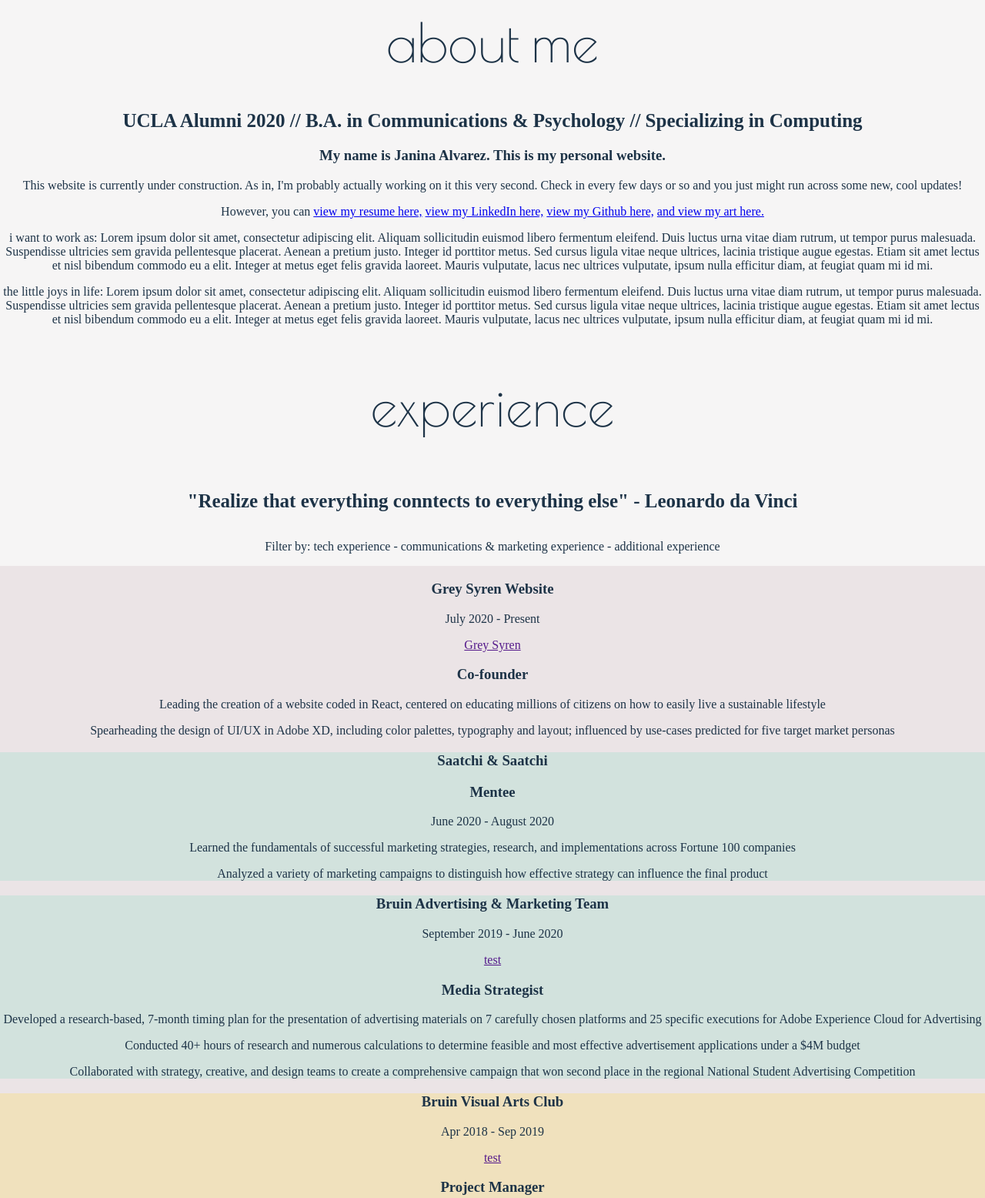
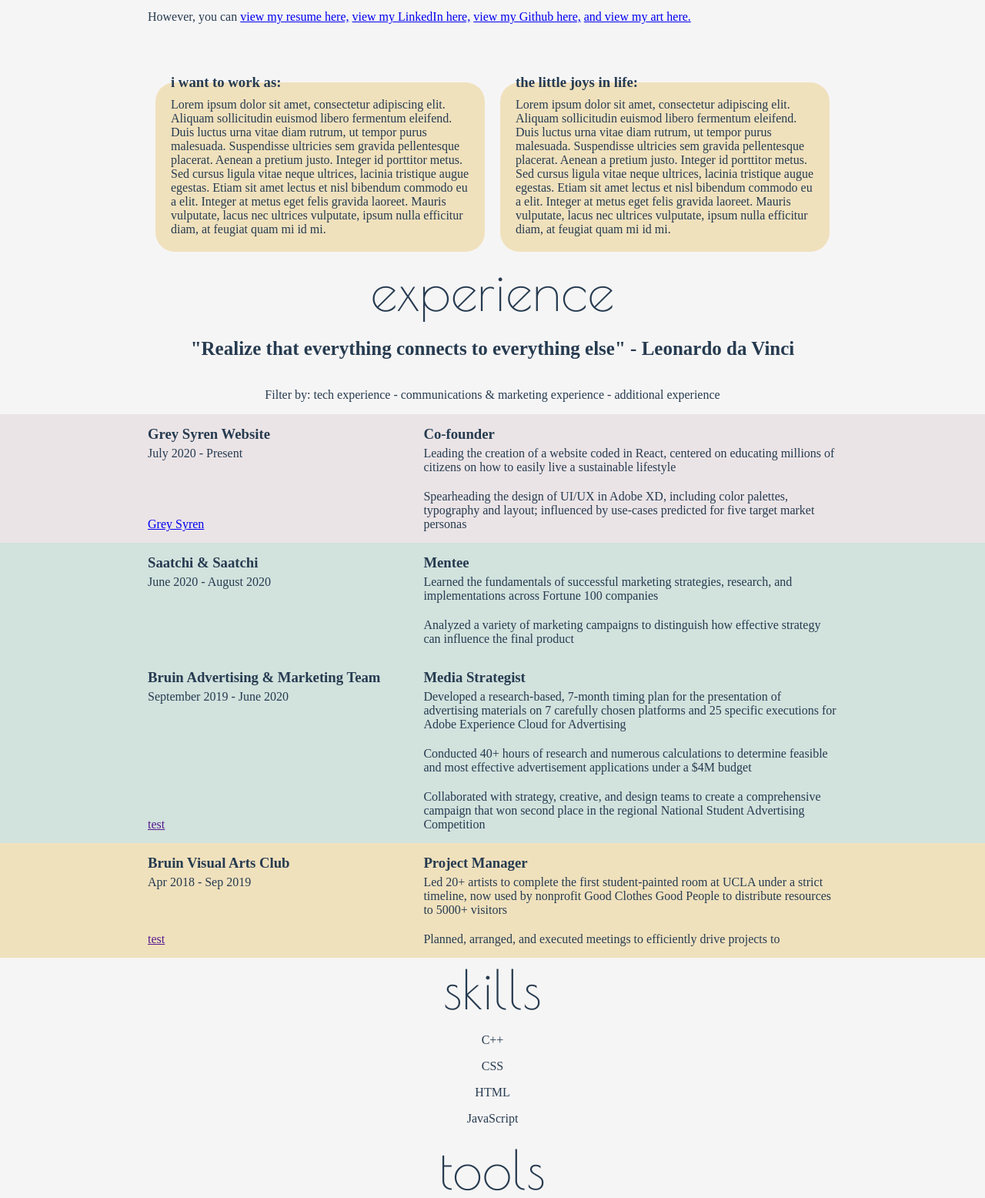
Before and after one commit to missjantastic/missjantastic.github.io, a plain HTML site: page index.html in a window 1280 px wide. Shown: the part 843-2399 px from the top of the page at 77% size. Drawn offline with nearby package versions, Linux system fonts and the light colour scheme.

Commit message:
fixed resume section formatting, started formatting about section

```diff
--- a/index.html
+++ b/index.html
@@ -17,61 +17,77 @@
         <p>art portfolio  -  programming portfolio  -  blog  -  other fun stuff</p>
     </div>
     <div id= "animation">
-        <img id="introVid" src="resources/media/clouds.png" style="width: 75%;">
+        <video controls>
+        <source src="resources/media/an-elpitch.mp4" type="video/mp4">
+        </video>
     </div>
 
     <div id= "aboutme">
-        <h1>about me</h1>
-        <h2>UCLA Alumni 2020 // B.A. in Communications & Psychology // Specializing in Computing </h2>
+        <h1 style="text-align: center;">about me</h1>
+        <h2 style="text-align: center;">UCLA Alumni 2020 // B.A. in Communications & Psychology // Specializing in Computing </h2>
         <h3>My name is Janina Alvarez. This is my personal website.</h3>
         <p>This website is currently under construction. As in, I'm probably actually working on it this very second. Check in every few days or so and you just might run across some new, cool updates! </p>
         <p>However, you can
             <a href="resources/media/Alvarez_Janina_Resume.pdf" target="_blank">view my resume here,</a>
             <a href="https://www.linkedin.com/in/jtalv" target="_blank">view my LinkedIn here,</a>
             <a href="https://github.com/missjantastic" target="_blank">view my Github here,</a>
-            <a href="instagram.com/jantastic.art" target="_blank">and view my art here.</a>
+            <a href="https://instagram.com/jantastic.art" target="_blank">and view my art here.</a>
         </p>
-        <p>i want to work as: Lorem ipsum dolor sit amet, consectetur adipiscing elit. Aliquam sollicitudin euismod libero fermentum eleifend. Duis luctus urna vitae diam rutrum, ut tempor purus malesuada. Suspendisse ultricies sem gravida pellentesque placerat. Aenean a pretium justo. Integer id porttitor metus. Sed cursus ligula vitae neque ultrices, lacinia tristique augue egestas. Etiam sit amet lectus et nisl bibendum commodo eu a elit. Integer at metus eget felis gravida laoreet. Mauris vulputate, lacus nec ultrices vulputate, ipsum nulla efficitur diam, at feugiat quam mi id mi.</p>
-        <p>the little joys in life: Lorem ipsum dolor sit amet, consectetur adipiscing elit. Aliquam sollicitudin euismod libero fermentum eleifend. Duis luctus urna vitae diam rutrum, ut tempor purus malesuada. Suspendisse ultricies sem gravida pellentesque placerat. Aenean a pretium justo. Integer id porttitor metus. Sed cursus ligula vitae neque ultrices, lacinia tristique augue egestas. Etiam sit amet lectus et nisl bibendum commodo eu a elit. Integer at metus eget felis gravida laoreet. Mauris vulputate, lacus nec ultrices vulputate, ipsum nulla efficitur diam, at feugiat quam mi id mi.</p>
+        <div id=aboutBlurb>
+        <div>
+        <h3 class="aBlurbHead">i want to work as:</h3>
+        <p class="aBlurbText">Lorem ipsum dolor sit amet, consectetur adipiscing elit. Aliquam sollicitudin euismod libero fermentum eleifend. Duis luctus urna vitae diam rutrum, ut tempor purus malesuada. Suspendisse ultricies sem gravida pellentesque placerat. Aenean a pretium justo. Integer id porttitor metus. Sed cursus ligula vitae neque ultrices, lacinia tristique augue egestas. Etiam sit amet lectus et nisl bibendum commodo eu a elit. Integer at metus eget felis gravida laoreet. Mauris vulputate, lacus nec ultrices vulputate, ipsum nulla efficitur diam, at feugiat quam mi id mi.</p>
+        </div>
+        <div>
+        <h3 class="aBlurbHead">the little joys in life:</h3>
+        <p class="aBlurbText">Lorem ipsum dolor sit amet, consectetur adipiscing elit. Aliquam sollicitudin euismod libero fermentum eleifend. Duis luctus urna vitae diam rutrum, ut tempor purus malesuada. Suspendisse ultricies sem gravida pellentesque placerat. Aenean a pretium justo. Integer id porttitor metus. Sed cursus ligula vitae neque ultrices, lacinia tristique augue egestas. Etiam sit amet lectus et nisl bibendum commodo eu a elit. Integer at metus eget felis gravida laoreet. Mauris vulputate, lacus nec ultrices vulputate, ipsum nulla efficitur diam, at feugiat quam mi id mi.</p>
+        </div>
+        </div>
     </div>
 
     <div id="experience">
         <h1>experience</h1>
-        <h2>"Realize that everything conntects to everything else" - Leonardo da Vinci</h2>
+        <h2>"Realize that everything connects to everything else" - Leonardo da Vinci</h2>
         <p>Filter by: tech experience - communications & marketing experience - additional experience</p>
+
         <div class="techExp">
-            <h3>Grey Syren Website</h3>
-            <p>July 2020 - Present</p>
-            <a href="">Grey Syren</a>
-            <div>
-            <h3>Co-founder</h3>
-            <p>Leading the creation of a website coded in React, centered on educating millions of citizens on how to easily live a sustainable lifestyle</p>
-            <p>Spearheading the design of UI/UX in Adobe XD, including color palettes, typography and layout; influenced by use-cases predicted for five target market personas</p>
+            <h3 class="resumeHead">Grey Syren Website</h3>
+            <h3 class="resumeHead">Co-founder</h3>
+            <p class="resumeContent">July 2020 - Present</p>
+            <p class="resumeContent">Leading the creation of a website coded in React, centered on educating millions of citizens on how to easily live a sustainable lifestyle</p>
+            <a class="resumeLink" href="index.html">Grey Syren</a>
+            <p class ="resumeContent">Spearheading the design of UI/UX in Adobe XD, including color palettes, typography and layout; influenced by use-cases predicted for five target market personas</p>
         </div>
+
         <div class="commExp">
-            <h3>Saatchi & Saatchi</h3>
-            <h3>Mentee</h3>
-            <p>June 2020 - August 2020</p>
-            <p>Learned the fundamentals of successful marketing strategies, research, and implementations across Fortune 100 companies</p>
-            <p>Analyzed a variety of marketing campaigns to distinguish how effective strategy can influence the final product</p>
+            <h3 class="resumeHead">Saatchi & Saatchi</h3>
+            <h3 class="resumeHead">Mentee</h3>
+            <p class="resumeContent">June 2020 - August 2020</p>
+            <p class="resumeContent">Learned the fundamentals of successful marketing strategies, research, and implementations across Fortune 100 companies</p>
+            <div></div>
+            <p class="resumeContent">Analyzed a variety of marketing campaigns to distinguish how effective strategy can influence the final product</p>
         </div>
+
         <div class="commExp">
-            <h3>Bruin Advertising & Marketing Team</h3>
-            <p>September 2019 - June 2020</p>
-            <a href="">test</a>
-            <h3>Media Strategist</h3>
-            <p>Developed a research-based, 7-month timing plan for the presentation of advertising materials on 7 carefully chosen platforms and 25 specific executions for Adobe Experience Cloud for Advertising</p>
-            <p>Conducted 40+ hours of research and numerous calculations to determine feasible and most effective advertisement applications under a $4M budget</p>
-            <p>Collaborated with strategy, creative, and design teams to create a comprehensive campaign that won second place in the regional National Student Advertising Competition</p>
+            <h3 class="resumeHead">Bruin Advertising & Marketing Team</h3>
+            <h3 class="resumeHead">Media Strategist</h3>
+            <p class="resumeContent">September 2019 - June 2020</p>
+            <p class="resumeContent">Developed a research-based, 7-month timing plan for the presentation of advertising materials on 7 carefully chosen platforms and 25 specific executions for Adobe Experience Cloud for Advertising</p>
+            <div></div>
+            <p class="resumeContent">Conducted 40+ hours of research and numerous calculations to determine feasible and most effective advertisement applications under a $4M budget</p>
+            <a class="resumeLink" href="">test</a>
+            <p class="resumeContent">Collaborated with strategy, creative, and design teams to create a comprehensive campaign that won second place in the regional National Student Advertising Competition</p>
         </div>
+
         <div class= "otherExp">
-            <h3>Bruin Visual Arts Club</h3>
-            <p>Apr 2018 - Sep 2019</p>
-            <a href="">test</a>
-            <h3>Project Manager</h3>
-            <p>Led 20+ artists to complete the first student-painted room at UCLA under a strict timeline, now used by nonprofit Good Clothes Good People to distribute resources to 5000+ visitors </p>
-            <p>Planned, arranged, and executed meetings to efficiently drive projects to </p>
+            <h3 class ="resumeHead">Bruin Visual Arts Club</h3>
+            <h3 class ="resumeHead">Project Manager</h3>
+            <p class="resumeContent">Apr 2018 - Sep 2019</p>
+            <p class="resumeContent">Led 20+ artists to complete the first student-painted room at UCLA under a strict timeline, now used by nonprofit Good Clothes Good People to distribute resources to 5000+ visitors </p>
+            <a class="resumeLink" href="">test</a>
+            <p class="resumeContent">Planned, arranged, and executed meetings to efficiently drive projects to </p>
         </div>
+
     </div>
 
     <div id="skills">
--- a/resources/css/main.css
+++ b/resources/css/main.css
@@ -1,9 +1,9 @@
 :root {
     --background-color: #F6F5F5;
     --pink-bg: #EBE4E6;
-    --blue-bg: #D2E2DD;
+    --green-bg: #D2E2DD;
     --yellow-bg: #F0E1BD;
-    --main-font-color: #1D3347;
+    --main-font-color: #263B50;
 }
 
 html, body {
@@ -17,18 +17,27 @@ html, body {
     display: flex;
     flex-direction: column;
     text-align: center;
+    margin: 0;
 }
+
 
 h1 {
     font-family: "Poiret One";
     font-size: 70px;
     font-weight: 100;
+    margin: 0;
 }
+
 
 h2 {
     font-family: "NanumMyeongjo";
     font-size: 25px;
     font-weight: 800;
+}
+
+video {
+    height: 70%;
+    width: 70%;
 }
 
 #heading {
@@ -37,37 +46,96 @@ h2 {
 
 #animation {
     background: linear-gradient(to bottom, var(--pink-bg), var(--pink-bg) 80%, var(--background-color) 20%, var(--background-color));
-}
 
-#introVid {
-    display: block;
-    margin-left: auto;
-    margin-right: auto;
 }
 
 #aboutme {
     background: var(--background-color);
+    padding: 0px 15vw;
+    text-align: left;
+}
+
+#aboutBlurb {
+    display: grid;
+    grid-template-columns: 1fr 1fr;
+    justify-content: space-between;
+}
+
+.aBlurbText {
+    background: var(--yellow-bg);
+    padding: 20px;
+    margin: 10px;
+    border-radius: 25px;
+}
+
+.aBlurbHead {
+    position: relative;
+    top: 30px;
+    left: 30px;
+    width: 100%;
 }
 
 #experience {
+    background: var(--background-color);
     display: flex;
     flex-direction: column;
-    background: var(--background-color);
-    text-align: center;
-    min-width: 600px;
+}
 
+.resumeHead{
+    margin-top: 15px;
+    margin-bottom: 0px;
+}
+
+.resumeContent{
+    margin-top: 5px;
+    margin-bottom: 15px;
+}
+
+.resumeLink{
+    align-self: flex-end;
+    padding-bottom:15px;
 }
 
 .techExp {
     background: var(--pink-bg);
+    padding-left: 15vw;
+    padding-right: 15vw;
+    display: grid;
+    grid-template-columns: 2fr 3fr;
+    grid-auto-rows: min-content;
+    grid-template-areas:
+        "eComp eTitle"
+        "eDate eDesc"
+        "eLink eDesc";
+    text-align: left;
 }
 
 .commExp {
-    background: var(--blue-bg);
+    background: var(--green-bg);
+    padding-left: 15vw;
+    padding-right: 15vw;
+    display: grid;
+    grid-template-columns: 2fr 3fr;
+    grid-auto-rows: min-content;
+    grid-template-areas:
+        "eComp eTitle"
+        "eDate eDesc"
+        "eLink eDesc";
+    text-align: left;
 }
 
 .otherExp {
     background: var(--yellow-bg);
+    padding-left: 15vw;
+    padding-right: 15vw;
+    display: grid;
+    grid-template-columns: 2fr 3fr;
+    grid-auto-rows: min-content;
+    grid-template-areas:
+        "eComp eTitle"
+        "eDate eDesc"
+        "eLink eDesc";
+    text-align: left;
 }
 
 #skills {
@@ -85,12 +153,3 @@ h2 {
 #contact {
     background: var(--pink-bg)
 }
-
-@media (min-width: 400px){
-    .techExp{
-      grid-template-areas:
-        "header header"
-        "advert content"
-        "footer footer";
-    }
-  }
```
Also changed, not shown: 2 other files.
